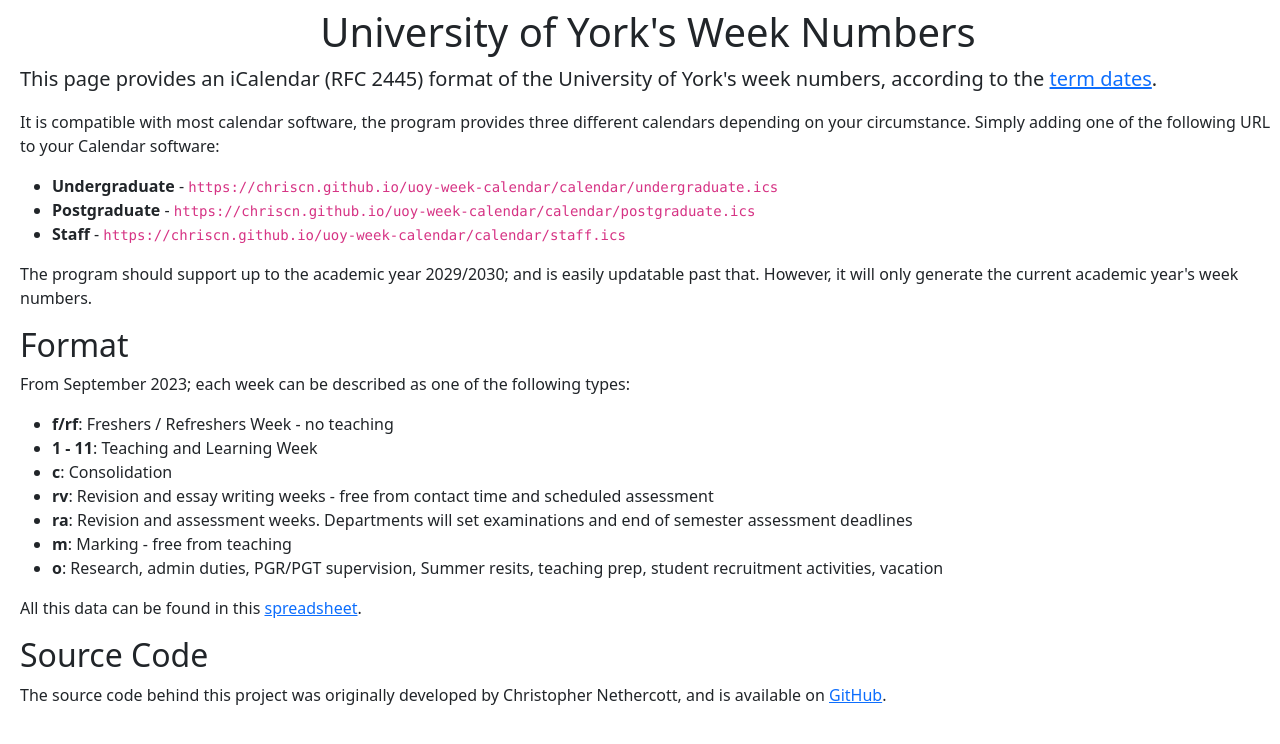
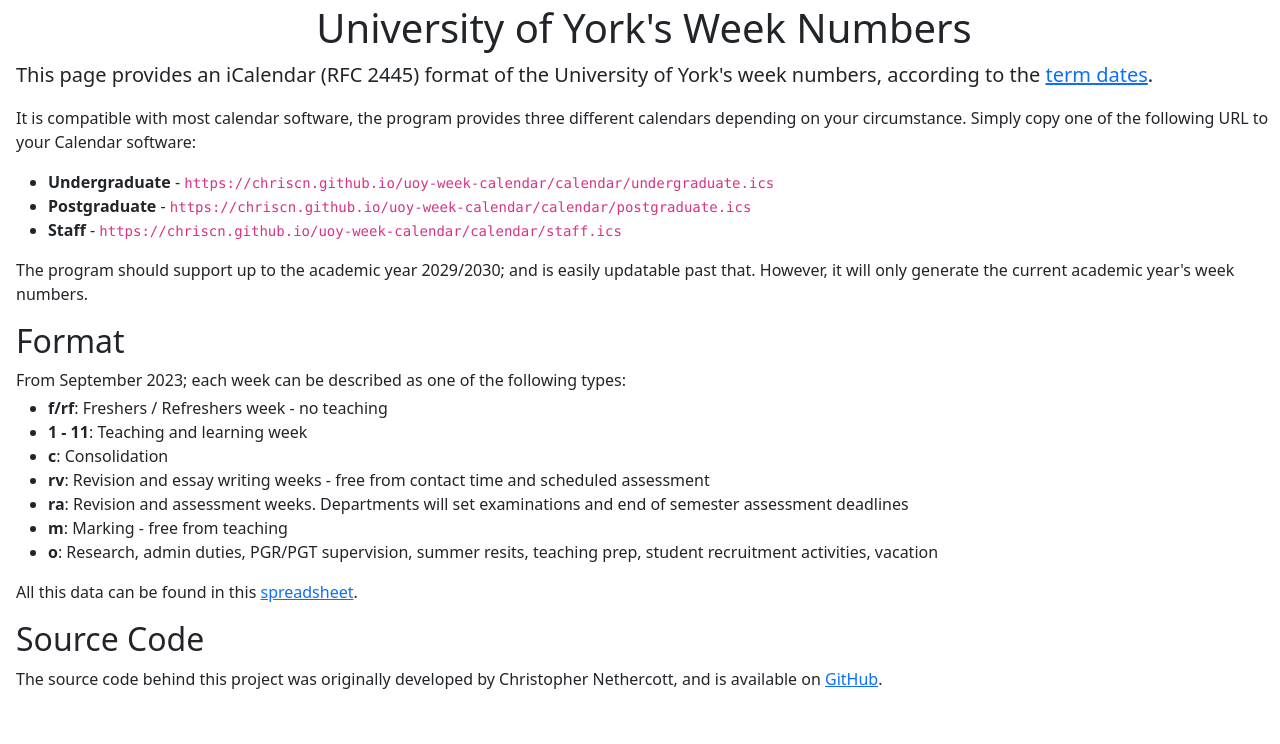
Before and after one commit to markspolakovs/uoy-week-calendar, a website: page src/public/index.html in a window 1280 px wide. Drawn offline with nearby package versions, Linux system fonts and the light colour scheme.

Commit message:
feat: tided up content of page

```diff
--- a/src/public/index.html
+++ b/src/public/index.html
@@ -10,10 +10,10 @@
         <meta name="description" content="University of York Week Numbers">
     </head>
     <body>
-        <div class="container-fluid m-2">
+        <div class="container-fluid m-1">
             <h1 class="text-center">University of York's Week Numbers</h1>
             <p class="lead">This page provides an iCalendar (RFC 2445) format of the University of York's week numbers, according to the <a href="https://www.york.ac.uk/about/term-dates/" target="_blank">term dates</a>.</p>
-            <p>It is compatible with most calendar software, the program provides three different calendars depending on your circumstance. Simply adding one of the following URL to your Calendar software:</p>
+            <p>It is compatible with most calendar software, the program provides three different calendars depending on your circumstance. Simply copy one of the following URL to your Calendar software:</p>
             <ul>
                 <li><b>Undergraduate</b> - <code>https://chriscn.github.io/uoy-week-calendar/calendar/undergraduate.ics</code></li>
                 <li><b>Postgraduate</b> - <code>https://chriscn.github.io/uoy-week-calendar/calendar/postgraduate.ics</code></li>
@@ -21,15 +21,15 @@
             </ul>
             <p>The program should support up to the academic year 2029/2030; and is easily updatable past that. However, it will only generate the current academic year's week numbers.</p>
             <h2>Format</h2>
-            <p>From September 2023; each week can be described as one of the following types:</p>
+            <p class="mb-1">From September 2023; each week can be described as one of the following types:</p>
             <ul>
-                <li><b>f/rf</b>: Freshers / Refreshers Week - no teaching</li>
-                <li><b>1 - 11</b>: Teaching and Learning Week</li>
+                <li><b>f/rf</b>: Freshers / Refreshers week - no teaching</li>
+                <li><b>1 - 11</b>: Teaching and learning week</li>
                 <li><b>c</b>: Consolidation</li>
                 <li><b>rv</b>: Revision and essay writing weeks - free from contact time and scheduled assessment</li>
                 <li><b>ra</b>: Revision and assessment weeks. Departments will set examinations and end of semester assessment deadlines</li>
                 <li><b>m</b>: Marking - free from teaching</li>
-                <li><b>o</b>: Research, admin duties, PGR/PGT supervision, Summer resits, teaching prep, student recruitment activities, vacation</li>
+                <li><b>o</b>: Research, admin duties, PGR/PGT supervision, summer resits, teaching prep, student recruitment activities, vacation</li>
             </ul>
             <p>All this data can be found in this <a href="https://docs.google.com/spreadsheets/d/1eJh5MMKvYYo0bjGf5IekGv-TGZrouPLa7y55KBcvCPI/edit?usp=sharing" target="_blank">spreadsheet</a>.</p>
             <h2>Source Code</h2>
```
